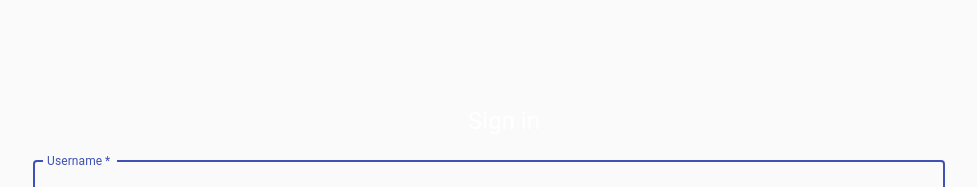
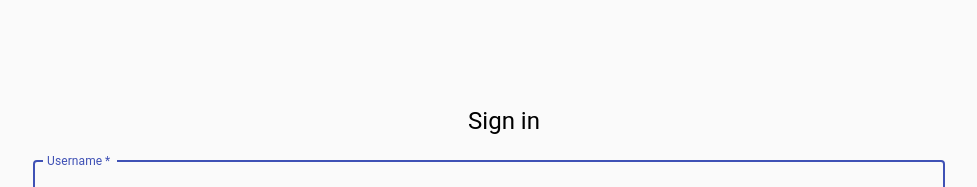
Before and after one commit to Nickolas-Phen/HeavenlyWriting, a React (Create React App) app in the folder client/: page /signin in a window 1280 px wide. Shown: the top 187 px of the page, without its empty margins (151-1128 px from the left). Built offline with nearby package versions, Linux system fonts and the light colour scheme.

Commit message:
fixed the color of sign in and removed api

```diff
--- a/client/src/components/App.css
+++ b/client/src/components/App.css
@@ -38,3 +38,7 @@
   .search-location-input input:focus {
     outline: none;
   }
+
+  .c{
+    color: black;
+  }
--- a/client/src/components/SignIn.js
+++ b/client/src/components/SignIn.js
@@ -88,7 +88,7 @@ export default function SignIn(props) {
         <Container component="main" maxWidth="md">
             <CssBaseline />
             <div className={classes.paper}>
-                <Typography component="h1" variant="h5">
+                <Typography component="h1" variant="h5" className="c">
                     Sign in
                 </Typography>
                 <form className={classes.form} noValidate>
--- a/client/src/components/SignUp.js
+++ b/client/src/components/SignUp.js
@@ -181,6 +181,7 @@ export default function SignUp(props) {
             return false;
         }
         return true;
+
     };
 
     const emailIsUnique = async (email) =>
@@ -374,7 +375,7 @@ export default function SignUp(props) {
         <Container component="main" maxWidth= "md">
             <CssBaseline />
             <div className={classes.paper}>
-                <h1>
+                <h1 className="c">
                     Sign up
                 </h1>
                 {/* adding get post inside of form */}
--- a/client/src/components/User/Feedback.js
+++ b/client/src/components/User/Feedback.js
@@ -132,7 +132,7 @@ export default function Feedback() {
       variant="contained"
       color="primary"
       //...onClick={() => console.log([mood, stress, energy, sociability])}
-      onClick={() => sendFeedback()}
+      //onClick={() => sendFeedback()}
       >Submit Feedback</Button>
     </div>
   );
--- a/client/src/components/User/Today.js
+++ b/client/src/components/User/Today.js
@@ -274,7 +274,6 @@ useEffect(() => {
                </div>
      }
               </div>
-              <iframe allowtransparency="no" scrolling="no" src="https://in-the-sky.org/widgets/moonphase.php?skin=1"></iframe>
       <TableContainer style={{backgroundColor: color}} component={Paper}>
 
       <Table className={classes.table} aria-label="Info Table">
--- /dev/null
+++ b/client/src/components/signup.css
@@ -0,0 +1,3 @@
+.color{
+    color: black;
+}
```
